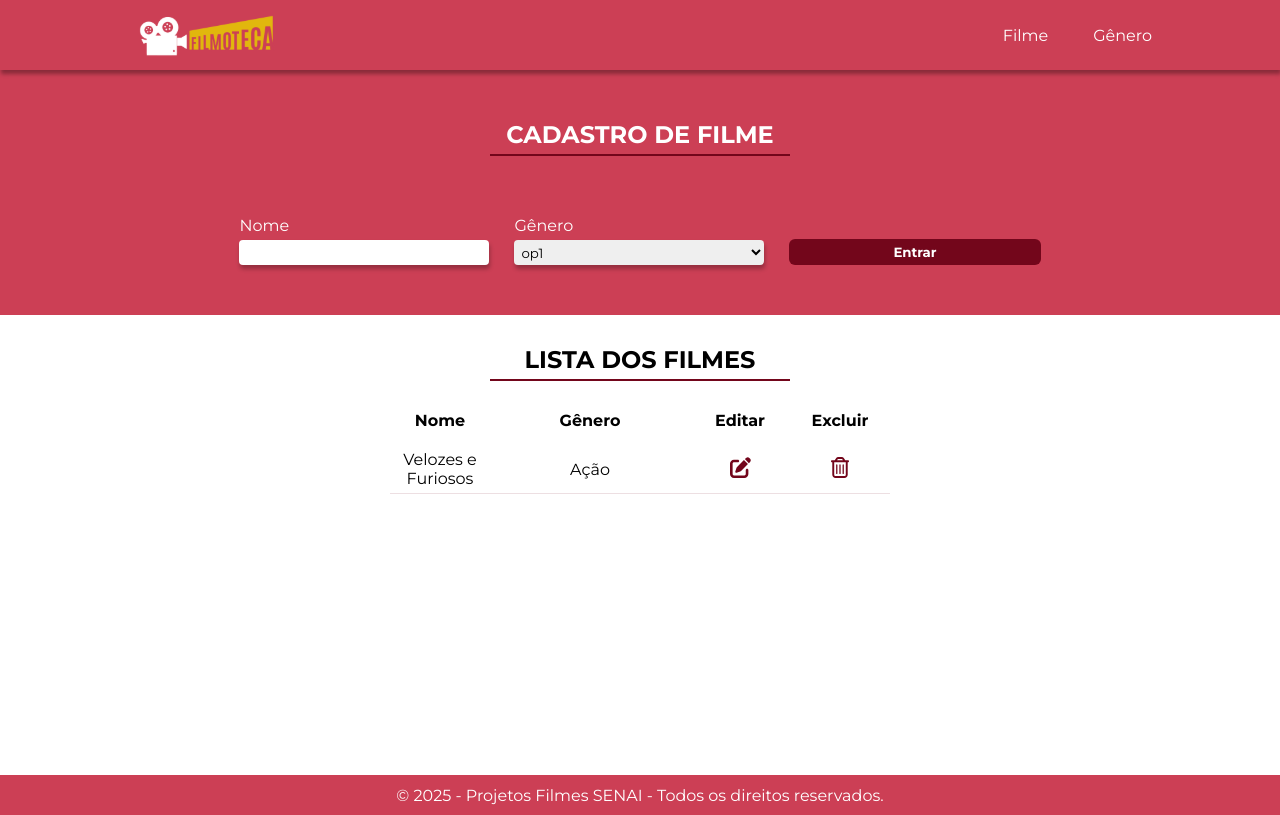
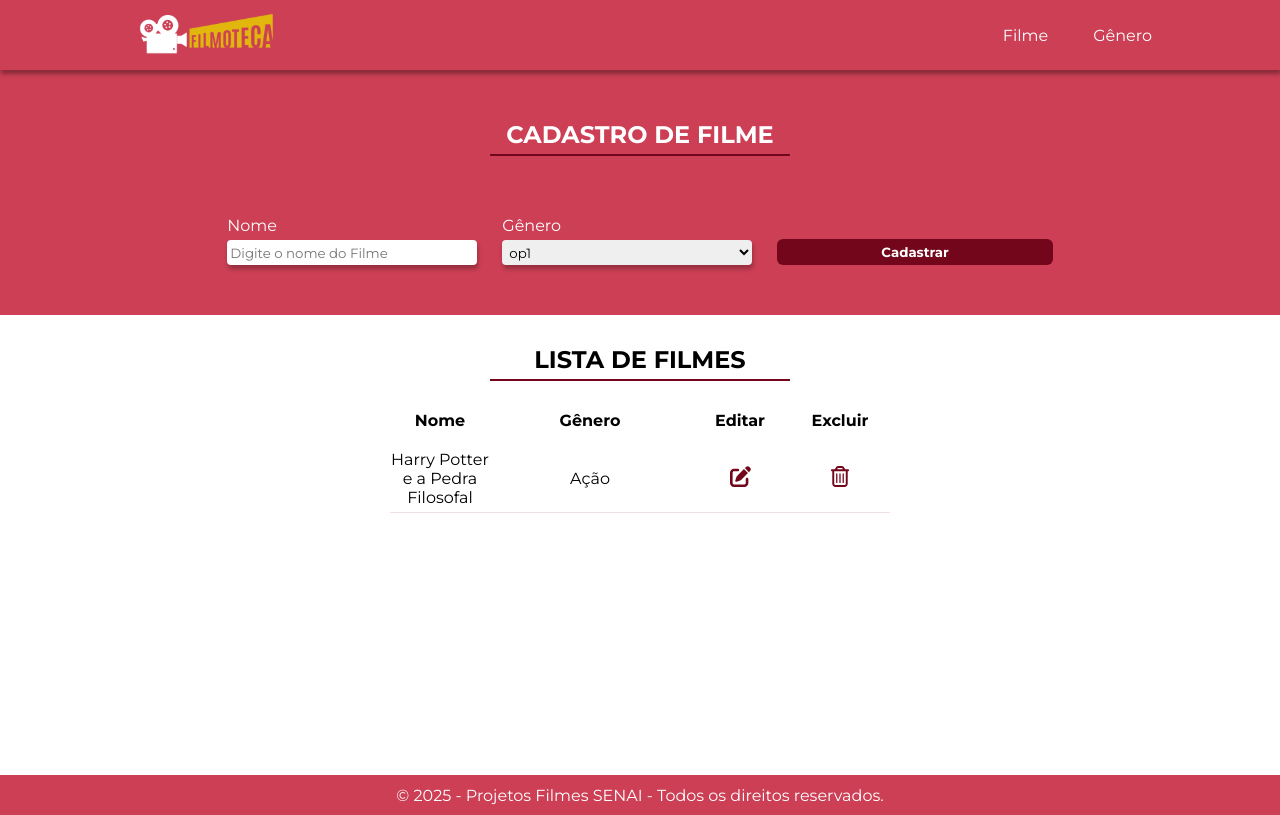
Before and after one commit to JuliaMartelo/Projeto-Filmes-React, a React (Create React App) app: page /Filme in a window 1280 px wide. Built offline with nearby package versions, Linux system fonts and the light colour scheme.

Commit message:
feat: Subindo projeto

```diff
--- a/package.json
+++ b/package.json
@@ -35,5 +35,8 @@
       "last 1 firefox version",
       "last 1 safari version"
     ]
+  },
+  "devDependencies": {
+    "react-router-dom": "^7.5.3"
   }
 }
--- a/public/index.html
+++ b/public/index.html
@@ -2,7 +2,7 @@
 <html lang="pt-BR">
   <head>
     <meta charset="utf-8" />
-    <link rel="icon" href="%PUBLIC_URL%/favicon.ico" />
+    <link rel="icon" href="%PUBLIC_URL%/FilmotecaLogo.ico" />
     <meta name="viewport" content="width=device-width, initial-scale=1" />
     <meta name="theme-color" content="#000000" />
     <meta
--- a/src/Routes/routes.js
+++ b/src/Routes/routes.js
@@ -8,11 +8,11 @@ const Rotas = () =>{
         <BrowserRouter>
         <Routes>
             {/* http://localhost:3000/   => Login */}
-            <Route path="/" element = {<Login/>}/>
+            <Route path="/" element = {<Login/>} exact/>
             {/* http://localhost:3000/Filme    => CadastroFilme*/}
-            <Route path="/Filme" element = {<CadastroFilme/>}/>
+            <Route path="/Filme" element = {<CadastroFilme/>} exact/>
             {/* http://localhost:3000/Genero   => CadastroGenero */}
-            <Route path="/Genero" element = {<CadastroGenero/>}/>
+            <Route path="/Genero" element = {<CadastroGenero/>} exact/>
         </Routes>
         </BrowserRouter>
     )
--- a/src/components/botao/Botao.jsx
+++ b/src/components/botao/Botao.jsx
@@ -1,8 +1,8 @@
 import "./Botao.css"
 
-const Botao = () => {
+const Botao = (props) => {
     return(
-        <button className="botao">Entrar</button>
+        <button className="botao">{props.nomeDoBotao}</button>
     )
 }
 
--- a/src/components/cadastro/Cadastro.jsx
+++ b/src/components/cadastro/Cadastro.jsx
@@ -2,18 +2,18 @@ import "./Cadastro.css";
 import Botao from "../botao/Botao";
 
 
-const Cadastro = () => {
+const Cadastro = (props) => {
     return (
         <section className="section_cadastro">
             <form action="" className="layout_grid form_cadastro">
-                <h1>Cadastro de Filme</h1>
+                <h1>{props.tituloCadastro}</h1>
                 <hr />
                 <div className="campos_cadastro">
                     <div className="campo_cad_nome">
                         <label htmlFor="nome">Nome</label>
-                        <input type="text" name="nome" />
+                        <input type="text" name="nome" placeholder={`Digite o nome do ${props.placeholder}`}/>
                     </div>
-                    <div className="campo_cad_nome">
+                    <div className="campo_cad_nome" style={{display:props.visibilidade}}>
                         <label htmlFor="genero">Gênero</label>
                         <select name="genero" id="">
                             <option value="" disabled select>Selecionar</option>
@@ -22,7 +22,7 @@ const Cadastro = () => {
                             <option value="">op3</option>
                         </select>
                     </div>
-                    <Botao/>
+                    <Botao nomeDoBotao="Cadastrar"/>
                 </div>
             </form>
         </section>
--- a/src/components/header/Header.jsx
+++ b/src/components/header/Header.jsx
@@ -1,16 +1,19 @@
 import "./Header.css";
 import Logo from "../../assets/img/logo.svg"
+import {Link} from "react-router-dom"
 
 const Header = () => {
     return (
         <header>
             <div className="layout_grid cabecalho">
-
+                {/* Ao clicar na logo ele ira para a pagina login */}
+            <Link to="/">
             <img src= {Logo} alt="Logo do Filmoteca" />
+            </Link>
 
             <nav className="nav_header">
-                <a className = "link_header" href="">Filme</a>
-                <a className="link_header" href="">Gênero</a>
+                <Link className = "link_header" to="/Filme">Filme</Link>
+                <Link className="link_header" to="/Genero">Gênero</Link>
             </nav>
             </div>
         </header>
--- a/src/components/lista/Lista.jsx
+++ b/src/components/lista/Lista.jsx
@@ -5,17 +5,17 @@ import Editar from "../../assets/img/pen-to-square-solid.svg";
 import Excluir from "../../assets/img/trash-can-regular.svg";
 
 
-const Lista = () => {
+const Lista = (props) => {
     return (
         <section className="layout_grid listagem">
-        <h1>Lista dos filmes</h1>
+        <h1>{props.tituloDaLista}</h1>
         <hr />
         <div className="tabela">
             <table>{/*TABELA/cabeçalho da tabela:*/}
                 <thead>
                     <tr className="table_cabecalho"> {/*tr => table row*/}
-                        <th>Nome</th>{/*th => table head*/}
-                        <th>Gênero</th>
+                        <th >Nome</th>{/*th => table head*/}
+                        <th  style={{display:props.excluirNome}} >Gênero</th>
                         <th>Editar</th>
                         <th>Excluir</th>
                     </tr>
@@ -23,8 +23,8 @@ const Lista = () => {
                 {/* tbody => corpo da tabela */}
                 <tbody>
                 <tr className="item_lista">
-                    <td data-cell="Nome">Velozes e Furiosos</td>
-                    <td data-cell="Gênero">Ação</td>
+                    <td data-cell="Nome" >Harry Potter e a Pedra Filosofal</td>
+                    <td data-cell="Gênero" style={{display:props.excluirNome}} >Ação</td>
                     <td data-cell="Editar"><img src={Editar} alt="Imagem de uma caneta" /></td>
                     <td data-cell="Excluir"><img src={Excluir} alt="Imagem de um lixo" /></td>
                 </tr>
--- a/src/pages/cadastroFilme/CadastroFilme.jsx
+++ b/src/pages/cadastroFilme/CadastroFilme.jsx
@@ -8,8 +8,11 @@ const CadastroFilme = () => {
     return (
         <>
             <Header />
-            <Cadastro/>
-            <Lista/>
+            <main>
+            <Cadastro tituloCadastro="Cadastro de Filme"
+            placeholder = "Filme"/>
+            <Lista tituloDaLista="Lista de Filmes"/>
+            </main>
             <Footer />
         </>
     )
--- a/src/pages/cadastroGenero/CadastroGenero.jsx
+++ b/src/pages/cadastroGenero/CadastroGenero.jsx
@@ -0,0 +1,22 @@
+import Header from "../../components/header/Header";
+import Footer from "../../components/footer/Footer";
+import Cadastro from "../../components/cadastro/Cadastro";
+import Lista from "../../components/lista/Lista";
+
+const CadastroGenero = () => {
+    return (
+        <>
+            <Header />
+            <main>
+            <Cadastro tituloCadastro="Cadastro de Gênero"
+            visibilidade="none"
+            placeholder = "Gênero"/>
+            <Lista tituloDaLista="Lista de Gênero"
+            excluirNome="none"/>
+            </main>
+            <Footer />
+        </>
+    )
+}
+
+export default CadastroGenero;
--- a/src/pages/login/Login.jsx
+++ b/src/pages/login/Login.jsx
@@ -20,7 +20,7 @@ const Login = () => {
                         <input type="password" name="senha" placeholder="Digite sua senha"/>
                     </div>
                 </div>
-                <Botao/>
+                <Botao nomeDoBotao="Entrar"/>
             </form>
           </section>
         </main>
```
Also changed, not shown: 2 other files (tests, documents, lock files or other folders).
